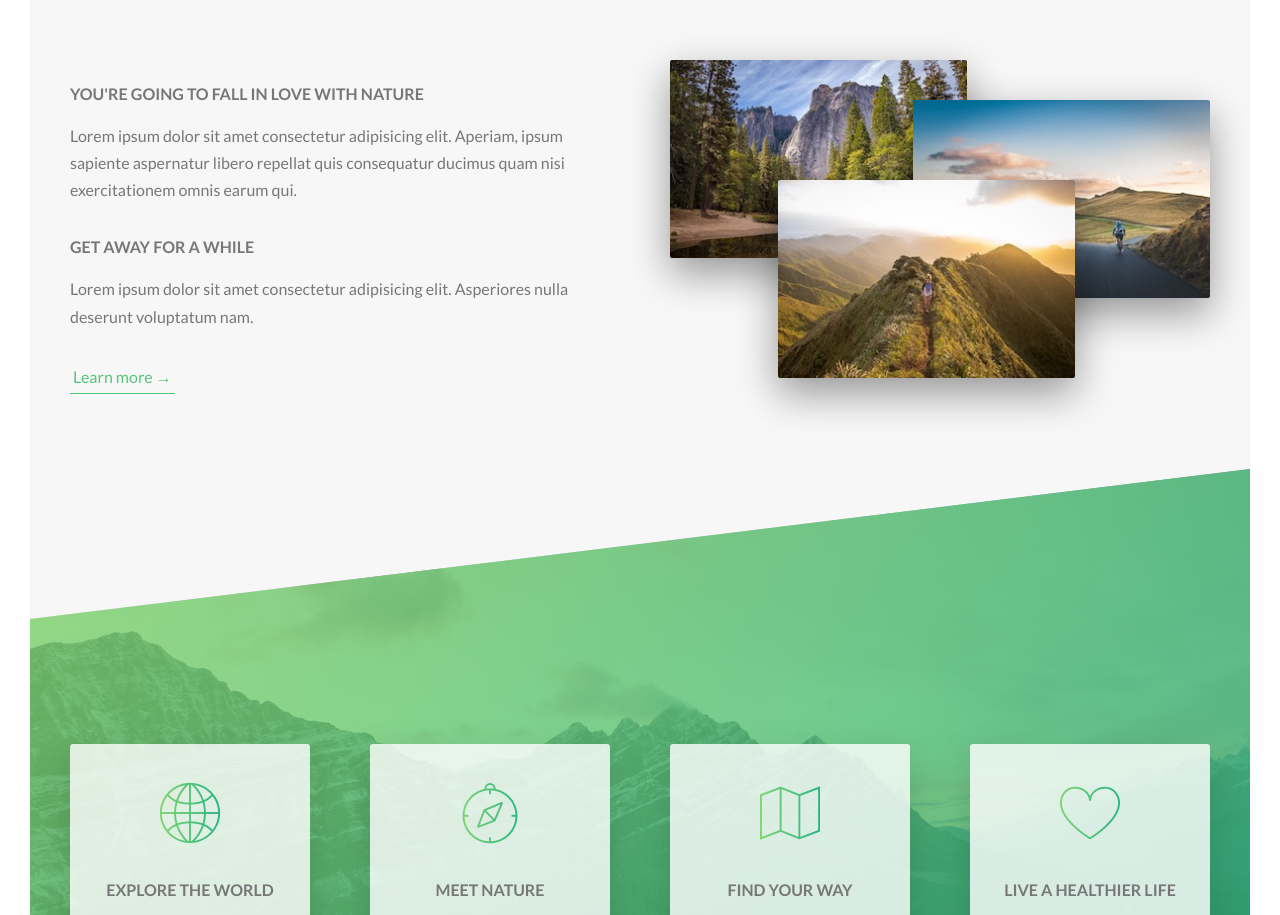
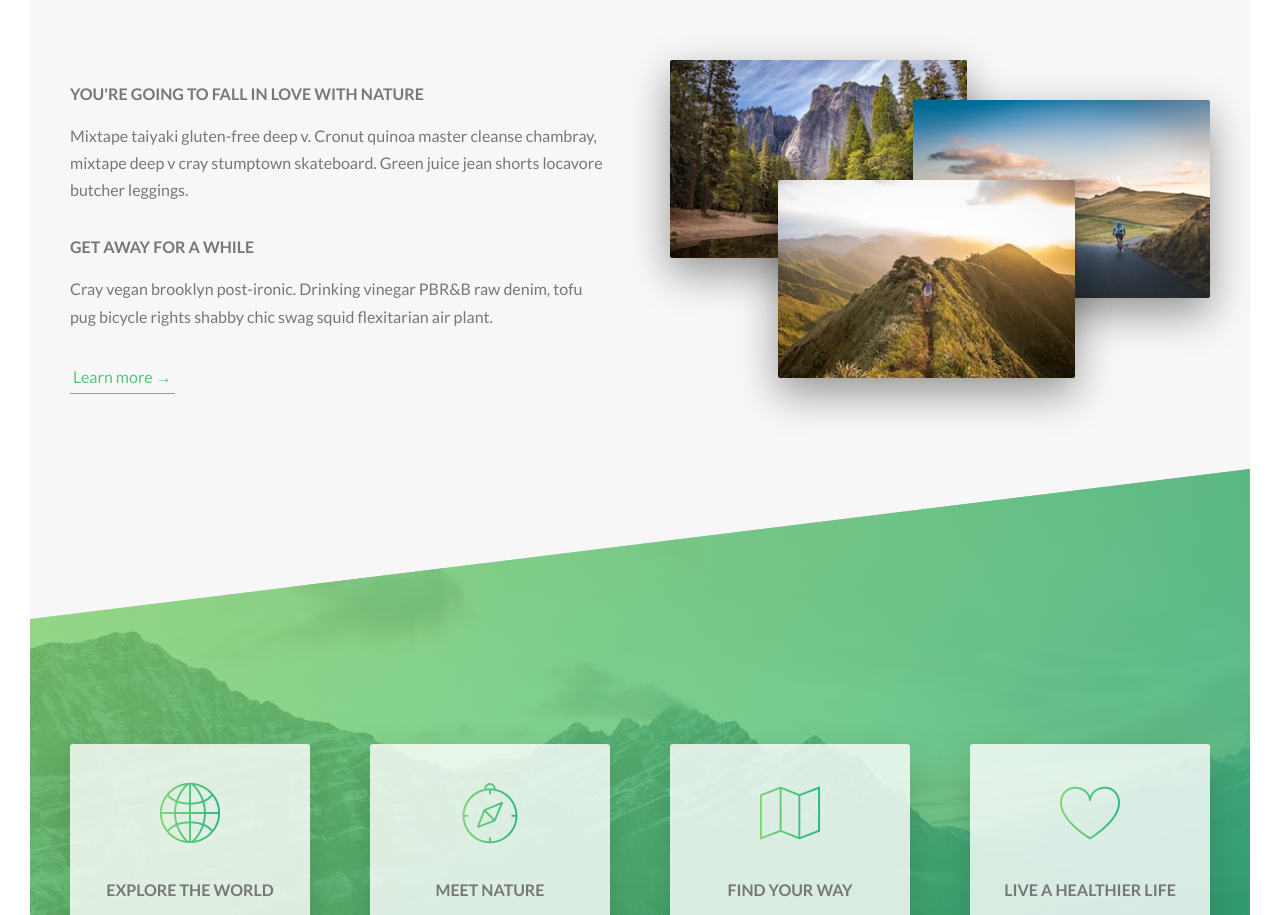
Before and after one commit to jenross/travel-react-site, a React (Create React App) app: page / in a window 1280 px wide. Shown: the part 940-1855 px from the top of the page. Built offline with nearby package versions, Linux system fonts and the light colour scheme.

Commit message:
modified popup and about components

```diff
--- a/src/components/About.js
+++ b/src/components/About.js
@@ -21,15 +21,16 @@ const About = () => {
           <HeadingTertiary text="You're going to fall in love with nature" />
 
           <p className="paragraph">
-            Lorem ipsum dolor sit amet consectetur adipisicing elit. Aperiam,
-            ipsum sapiente aspernatur libero repellat quis consequatur ducimus
-            quam nisi exercitationem omnis earum qui.
+            Mixtape taiyaki gluten-free deep v. Cronut quinoa master cleanse
+            chambray, mixtape deep v cray stumptown skateboard. Green juice jean
+            shorts locavore butcher leggings.
           </p>
           <HeadingTertiary text="Get away for a while" />
 
           <p className="paragraph">
-            Lorem ipsum dolor sit amet consectetur adipisicing elit. Asperiores
-            nulla deserunt voluptatum nam.
+            Cray vegan brooklyn post-ironic. Drinking vinegar PBR&B raw denim,
+            tofu pug bicycle rights shabby chic swag squid flexitarian air
+            plant.
           </p>
 
           <a href="#" className="btn-text">
@@ -57,31 +58,6 @@ const About = () => {
               num="p3"
             />
           </div>
-          {/*
-            <img
-              srcSet={`${nat1} 300w, ${nat1lg} 1000w`}
-              sizes="(max-width: 56.25em) 20vw, (max-width: 37.5em) 30vw, 300px"
-              alt="Photo 1"
-              className="composition__photo composition__photo--p1"
-              src={nat1lg}
-            />
-
-            <img
-              srcSet={`${nat2} 300w, ${nat2lg} 1000w`}
-              sizes="(max-width: 56.25em) 20vw, (max-width: 37.5em) 30vw, 300px"
-              alt="Photo 2"
-              className="composition__photo composition__photo--p2"
-              src={nat2lg}
-            />
-
-            <img
-              srcSet={`${nat3} 300w, ${nat3lg} 1000w`}
-              sizes="(max-width: 56.25em) 20vw, (max-width: 37.5em) 30vw, 300px"
-              alt="Photo 3"
-              className="composition__photo composition__photo--p3"
-              src={nat3lg}
-            />
-          </div> */}
         </div>
       </div>
     </section>
--- a/src/components/Popup.js
+++ b/src/components/Popup.js
@@ -1,6 +1,9 @@
 import React from "react";
 import nat8 from "./../images/nat-8.jpg";
 import nat9 from "./../images/nat-9.jpg";
+import Heading from "./Heading";
+import HeadingTertiary from "./HeadingTertiary";
+import Button from "./Button";
 
 const Popup = () => {
   return (
@@ -14,12 +17,9 @@ const Popup = () => {
           <a href="#section-tours" className="popup__close">
             &times;
           </a>
-          <h2 className="heading-secondary u-margin-bottom-small">
-            Start booking now
-          </h2>
-          <h3 className="heading-tertiary u-margin-bottom-small">
-            Important &ndash; Please read these terms before booking
-          </h3>
+          <Heading text="Start booking now" />
+
+          <HeadingTertiary text="Important &ndash; Please read these terms before booking" />
           <p className="popup__text">
             Lorem ipsum dolor sit amet, consectetur adipiscing elit, sed do
             eiusmod tempor incididunt ut labore et dolore magna aliqua. Sed sed
@@ -36,9 +36,7 @@ const Popup = () => {
             donec. Sit amet facilisis magna etiam. Imperdiet sed euismod nisi
             porta.
           </p>
-          <a href="#" className="btn btn--green">
-            Book now
-          </a>
+          <Button link="#" color="green" text="Book now" />
         </div>
       </div>
     </div>
```
